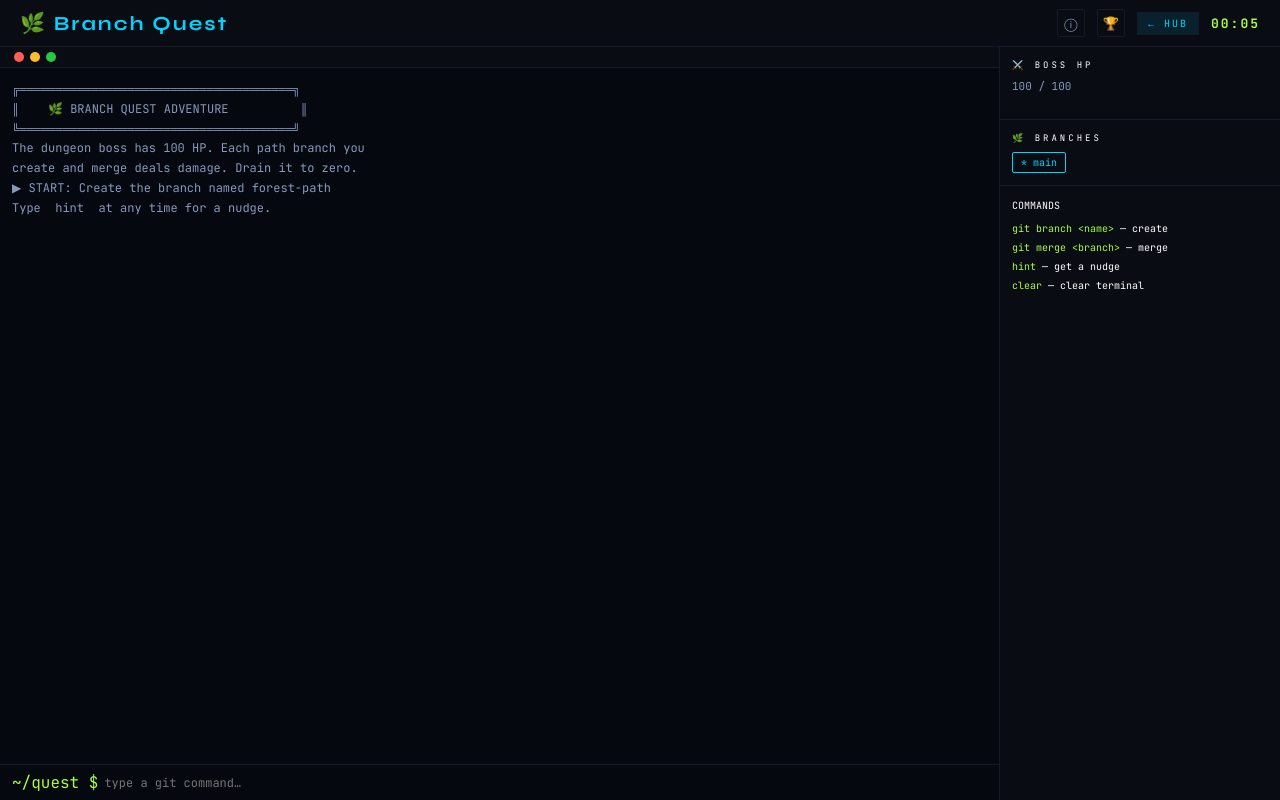
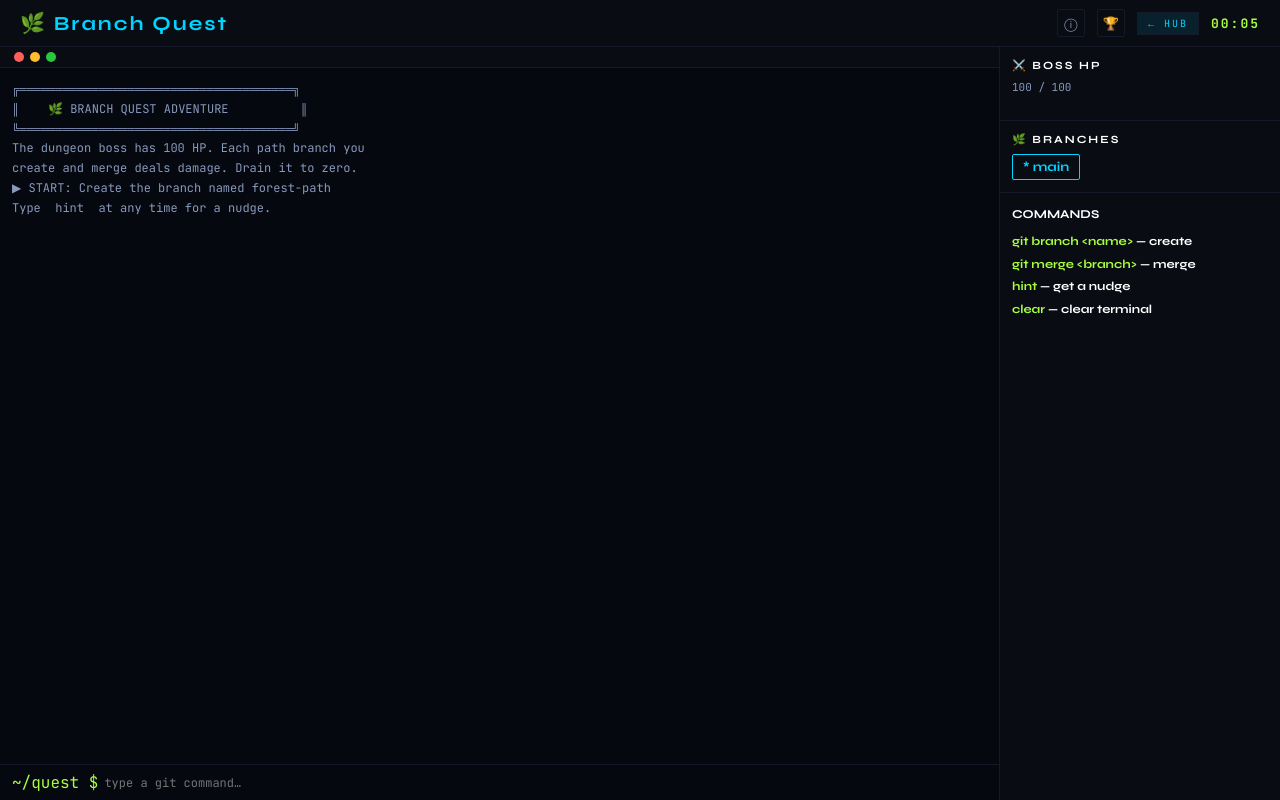
Before and after one commit to Abhisheksinha1506/git-games-hub, a website: page branch-quest.html in a window 1280 px wide. Drawn offline with Linux system fonts and the light colour scheme.

Commit message:
Increase font size and use Syne font family for Branch Quest side panel

```diff
--- a/branch-quest.html
+++ b/branch-quest.html
@@ -225,8 +225,9 @@
     }
 
     .sp-head {
-      font-size: 9px;
-      letter-spacing: 3px;
+      font-family: var(--font-serif);
+      font-size: 11px;
+      letter-spacing: 2px;
       color: #ffffff;
       text-transform: uppercase;
       margin-bottom: 8px;
@@ -254,10 +255,11 @@
     }
 
     .bnode {
-      padding: 3px 8px;
+      padding: 4px 10px;
       background: #0a0c14;
       border: 1px solid var(--brd);
-      font-size: 10px;
+      font-family: var(--font-serif);
+      font-size: 13px;
       color: var(--lime);
       border-radius: 2px;
     }
@@ -269,7 +271,8 @@
 
     .sp-cmd-ref {
       padding: 10px 12px;
-      font-size: 10px;
+      font-family: var(--font-serif);
+      font-size: 12px;
       color: #ffffff;
       line-height: 1.9;
       flex: 1;
```
